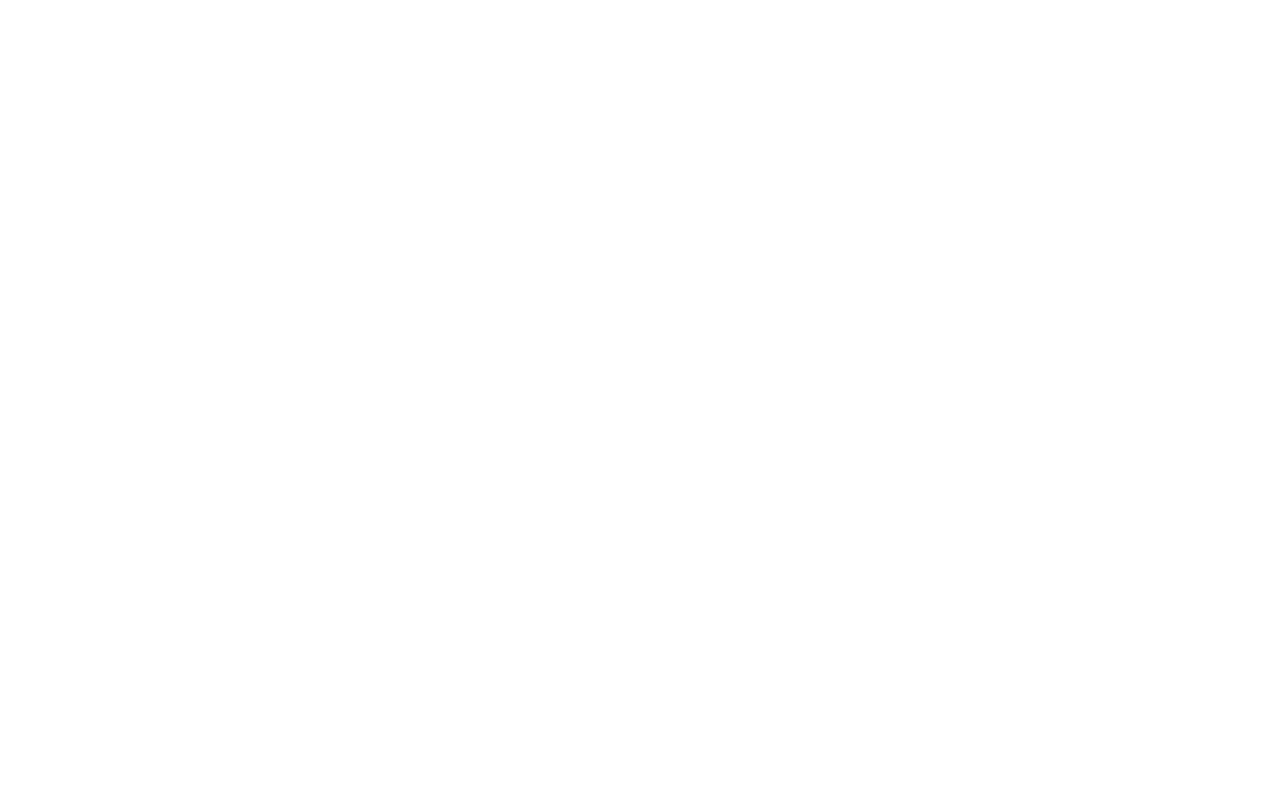
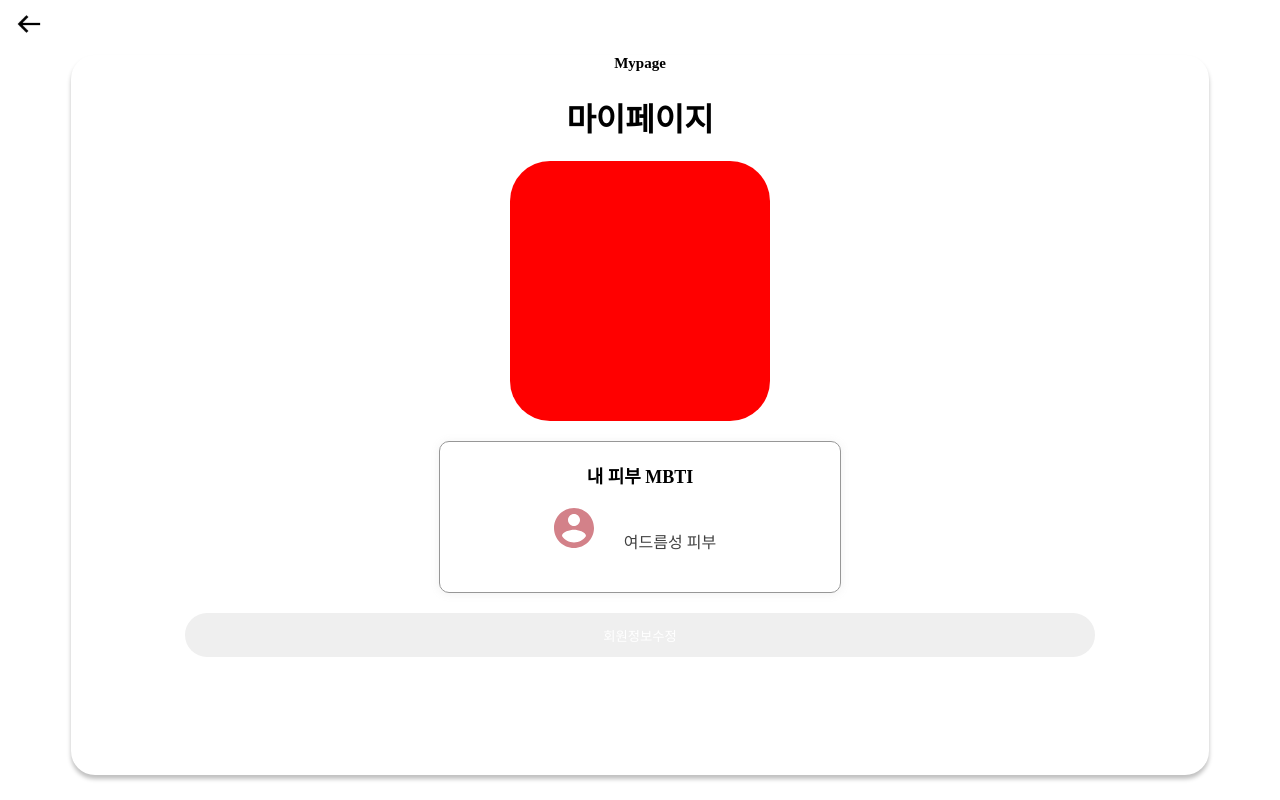
Before and after one commit to Skin-Beauty/Beauty-Front, a React (Create React App) app: page /mypage in a window 1280 px wide. Before the commit this address had no page. Built offline with nearby package versions, Linux system fonts and the light colour scheme.

Commit message:
feat: 마이페이지 마크업

```diff
--- a/src/App.js
+++ b/src/App.js
@@ -4,6 +4,7 @@
 import LoginPage from "./pages/LoginPage";
 import RegisterPage from "./pages/RegisterPage";
 import CosmeticPage from "./pages/CosmeticPage";
+import MyPage from "./pages/MyPage";
 
 function App() {
   return (
@@ -13,6 +14,7 @@
         <Route exact path="/login" element={<LoginPage />}></Route>
         <Route exact path="/register" element={<RegisterPage />}></Route>
         <Route exact path="/cosmetic" element={<CosmeticPage />}></Route>
+        <Route exact path="/mypage" element={<MyPage />}></Route>
       </Routes>
     </Router>
   );
--- /dev/null
+++ b/src/pages/MyPage.js
@@ -0,0 +1,106 @@
+import React, { useEffect, useState } from "react";
+import styled, { createGlobalStyle } from "styled-components";
+import { Link } from "react-router-dom";
+import "../styles/common.scss";
+import BackBtn from "../components/backBtn";
+import Profile from "../asset/Profile.svg";
+
+const MyPage = () => {
+  useEffect(() => {
+    window.scrollTo(0, 0);
+  }, []);
+  return (
+    <>
+      <BackBtn></BackBtn>
+      <Wrapper>
+        <SubTitle>Mypage</SubTitle>
+        <Title>마이페이지</Title>
+        <ImgBox></ImgBox>
+        <TypeBox>
+          <h2>내 피부 MBTI</h2>
+          <img src={Profile}></img>
+          <span>여드름성 피부</span>
+        </TypeBox>
+        <LoginBtn>회원정보수정</LoginBtn>
+      </Wrapper>
+    </>
+  );
+};
+export default MyPage;
+
+const ImgBox = styled.div`
+  border-radius: 40px;
+  width: 260px;
+  height: 260px;
+  margin: 20px auto;
+  background-color: red;
+`;
+
+const TypeBox = styled.div`
+  width: 80%;
+  max-width: 400px;
+  margin: auto;
+  height: 150px;
+  border: 0.8px solid #979797;
+  box-shadow: 0px 1px 8px rgba(156, 156, 156, 0.15);
+  border-radius: 10px;
+  h2 {
+    display: block;
+    width: fit-content;
+    font-weight: 700;
+    font-size: 18px;
+    margin: 20px auto;
+  }
+  img {
+    margin-right: 30px;
+  }
+  span {
+    font-size: 40px;
+    color: #414141;
+  }
+`;
+const Wrapper = styled.div`
+  width: 90%;
+  height: 90vh;
+  box-shadow: 0px 4px 4px rgba(0, 0, 0, 0.25);
+  border-radius: 24px;
+  margin: auto;
+  text-align: center;
+  span {
+    margin-right: 10px;
+    font-weight: 400;
+    font-size: 16px;
+  }
+  .line {
+    margin-top: 60px;
+    border: 1.5px solid #d7d7d7;
+    height: 0px;
+    width: 100%;
+  }
+  a {
+    text-decoration: none;
+  }
+`;
+const SubTitle = styled.h2`
+  align-items: center;
+  text-align: center;
+  color: $grey;
+  font-size: 15px;
+`;
+const Title = styled.h1`
+  align-items: center;
+  text-align: center;
+`;
+
+const LoginBtn = styled.button`
+  width: 80%;
+  margin: 0 auto;
+  background: $--pink;
+  height: 44px;
+  color: #ffffff;
+  border-radius: 24.5px;
+  display: block;
+  border: none;
+  margin-top: 20px;
+  background-color: $pink;
+`;
```
Also changed, not shown: src/asset/Profile.svg (added).
